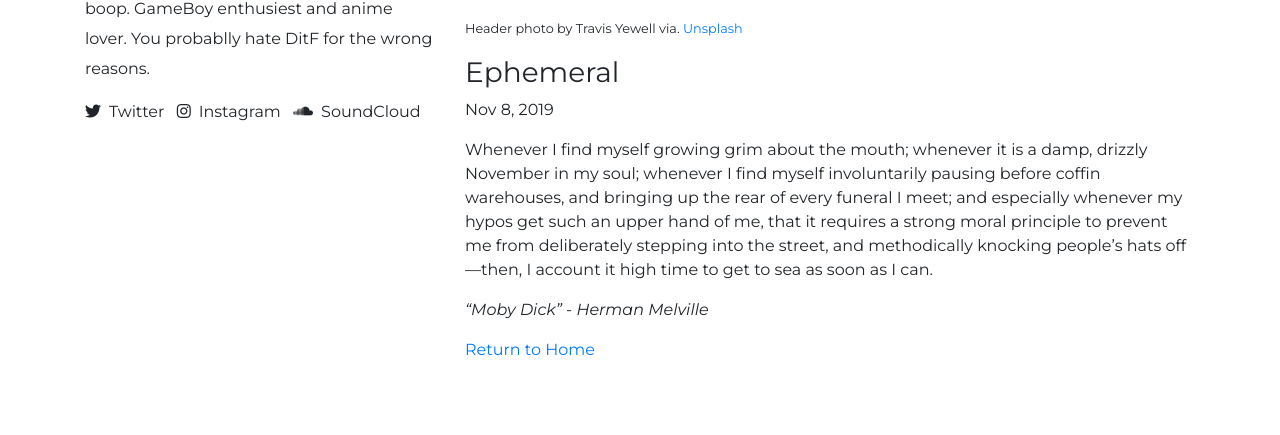
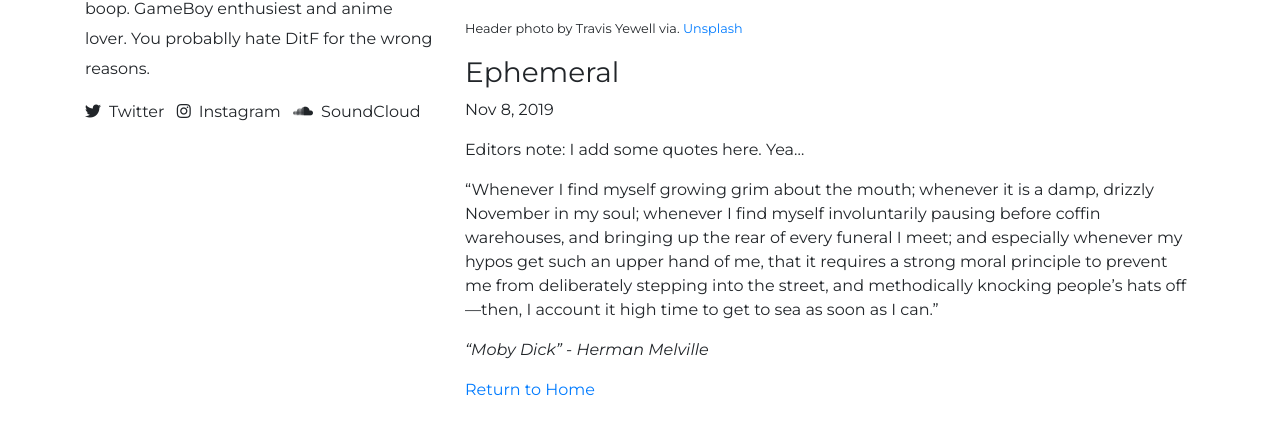
Before and after one commit to FNebEx/fnebex-site, a Jekyll site: the page built from _posts/2019-11-08-ephemeral.md, in a window 1280 px wide, cut to the strip 272-707 px from the top of the page. Built offline with Jekyll 4.4.1, drawn with Linux system fonts in a browser that asks for light colours; nearby versions of some CDN libraries.

Commit message:
Update from Forestry.io Kevin Grant updated _posts/2019-11-08-ephemeral.md

```diff
--- a/_posts/2019-11-08-ephemeral.md
+++ b/_posts/2019-11-08-ephemeral.md
@@ -10,6 +10,8 @@ header_source: Unsplash
 header_img_author: Travis Yewell
 
 ---
-Whenever I find myself growing grim about the mouth; whenever it is a damp, drizzly November in my soul; whenever I find myself involuntarily pausing before coffin warehouses, and bringing up the rear of every funeral I meet; and especially whenever my hypos get such an upper hand of me, that it requires a strong moral principle to prevent me from deliberately stepping into the street, and methodically knocking people’s hats off—then, I account it high time to get to sea as soon as I can.
+Editors note: I add some quotes here. Yea...
+
+> "Whenever I find myself growing grim about the mouth; whenever it is a damp, drizzly November in my soul; whenever I find myself involuntarily pausing before coffin warehouses, and bringing up the rear of every funeral I meet; and especially whenever my hypos get such an upper hand of me, that it requires a strong moral principle to prevent me from deliberately stepping into the street, and methodically knocking people’s hats off—then, I account it high time to get to sea as soon as I can."
 
 _"Moby Dick" - Herman Melville_
```
